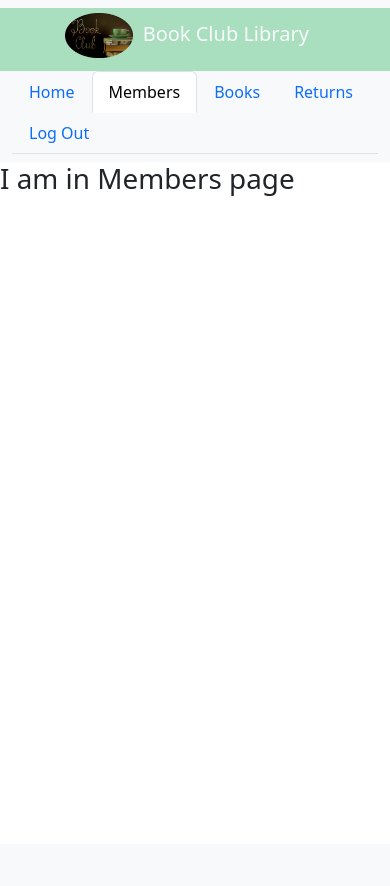
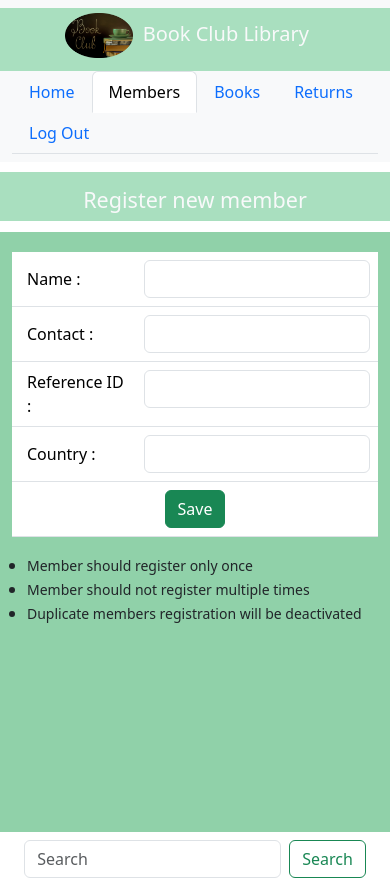
Before and after one commit to StephaTech/book-information-system-main, a Django app: page /members in a window 390 px wide. Before the commit the page ends 196 px from the top, so only its background shows below. Run offline with Django 5.2, Linux system fonts and the light colour scheme.

Commit message:
updating members page

```diff
--- a/bis_portal/bis_app/models.py
+++ b/bis_portal/bis_app/models.py
@@ -8,5 +8,5 @@
     reference_id=models.CharField(max_length=200)
     member_name=models.CharField(max_length=200)
     member_contact=models.CharField(max_length=200)
-    member_address=models.TextField()
+    member_country=models.TextField()
     active=models.BooleanField(default=True)
--- a/bis_portal/bis_app/templates/home.html
+++ b/bis_portal/bis_app/templates/home.html
@@ -10,7 +10,7 @@
         <img src="{% static '/logo_small.jpg' %}" class="rounded float-start" alt="bis" height="150" style="margin-right: 20px;">Book Club Library</span>
         <h1 class="display-4">Hello, Members!</h1>
         <p>Welcome to the Book Club</p>
-        <p><a role="button" href="#" class="btn btn-primary btn-lg">Browse our collection</a></p>
+        <p><a role="button" href="#" class="btn btn-success btn-lg">Browse our collection</a></p>
     </div>
 </div>
         <div class="container">
--- a/bis_portal/bis_app/templates/members.html
+++ b/bis_portal/bis_app/templates/members.html
@@ -5,6 +5,71 @@
 
 {% block main_content %}
 
-<h1>I am in Members page</h1>
+<!-- <h1>I am in Members page</h1> -->
+<div class="container-flex text-center justify-content-center align-items-center" style="">
+<div class="row justify-content-center align-middle" style="margin-top: 10px;height:60px;">
+    <div class="col-md-4 text-light" style="background-color:#a9dfbf;">
+        <h4 style="margin-top:15px">Register new member</h4>
+    </div>
+    <div class="col-md-8">
+        <!-- gives colun an row a percentage of page  -->
+
+        <h4 style="margin-top:15px">Search members</h4>
+    </div>
+</div>
+<div class="row">
+    <div class="col-md-4">
+        <div class="container" style="overflow-y:auto;height:600px;background:#90d1a9"> <!-- inserting a background I will be able to see how much space the container took on this template when runserver and refresh the page -->
+            <form class="d-flex" action="#" method="POST">
+                {%csrf_token %}  <!-- to protect from cross-site -->
+                <!-- adding labels and to be displayed on the web page -->
+                <table class="table" style="margin-top: 20px;">
+                    <tr>
+                        <td style="text-align: left;vertical-align:middle; padding-left: 15px;">Name : </td>
+                        <td><input type="text" class="form-control" name="member_name"></td>
+                    </tr>
+                    <tr>
+                        <td style="text-align: left;vertical-align:middle; padding-left: 15px;">Contact : </td>
+                        <td><input type="text" class="form-control" name="member_contact"></td>
+                    </tr>
+                    <tr>
+                        <td style="text-align: left;vertical-align:middle; padding-left: 15px;">Reference ID : </td>
+                        <td><input type="text" class="form-control" name="member_ID"></td>
+                    </tr>
+                    <tr>
+                        <td style="text-align: left;vertical-align:middle; padding-left: 15px;">Country : </td>
+                        <td><input type="text" class="form-control" name="member_country"></td>
+                    </tr>
+                    <tr>
+                        <!-- using boostrap for button - https://getbootstrap.com/docs/5.3/components/buttons/-->
+                        <td colspan="2"><button class="btn btn-success" type="submit">Save</button></td>
+                    </tr>
+                </table>
+            </form>
+            <ul style="text-align: left;vertical-align: middle;padding-left: 15px;">
+                <li><small>Member should register only once</small></li>
+                <li><small>Member should not register multiple times</small></li>
+                <li><small>Duplicate members registration will be deactivated</small></li>
+
+            </ul>
+        </div>
+    </div>
+    <div class="col-md-8">
+        <div class="row">
+            <nav class="navbar bg-body-light">
+                <div class="container-fluid justify-content-center align-items-center">
+                    <!-- using boostrap for navbar - https://getbootstrap.com/docs/5.3/components/navbar/?-->
+                    <form class="d-flex" role="search">
+                        <input class="form-control me-2" type="search" placeholder="Search" aria-label="Search">
+                        <button class="btn btn-outline-success" type="submit">Search</button>
+                    </form>
+                </div>
+
+            </nav>
+        </div>
+    </div>
+</div>
+
+</div>
 
 {% endblock %}
--- a/bis_portal/bis_app/views.py
+++ b/bis_portal/bis_app/views.py
@@ -3,7 +3,7 @@
 from django.http import HttpResponse
 from django.shortcuts import render, redirect
 # Create your views here.
-
+from .models import * #the * means that I will import evertything that is in models.py
 #These are functions
 def home(request):
     return render(request,"home.html" , context={"current_tab": "home"})
@@ -21,3 +21,8 @@
     member_name = request.POST['member_name']
     #return HttpResponse("Welcome to Book Library - "+ member_name) #will retrieve name typed on the web and displayed on the web
     return render(request,"welcome.html", context={'member_name':member_name})
+
+def members_tab(request):
+    members = member.objects.all()
+    return render(request,"members.html",
+                  context={"current_tab": "members","renders":members}) #observe that I am calling the members.html page
```
Also changed, not shown: bis_portal/bis_app/migrations/0002_rename_member_address_member_member_country.py (added), bis_portal/db.sqlite3.
